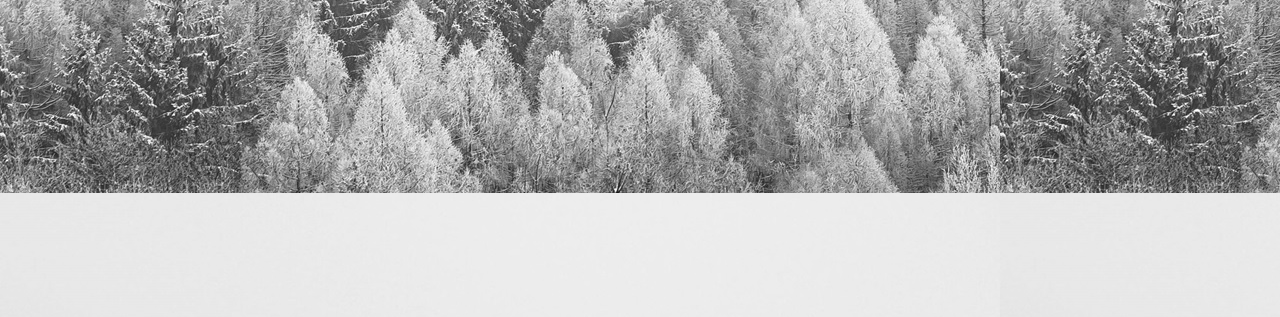
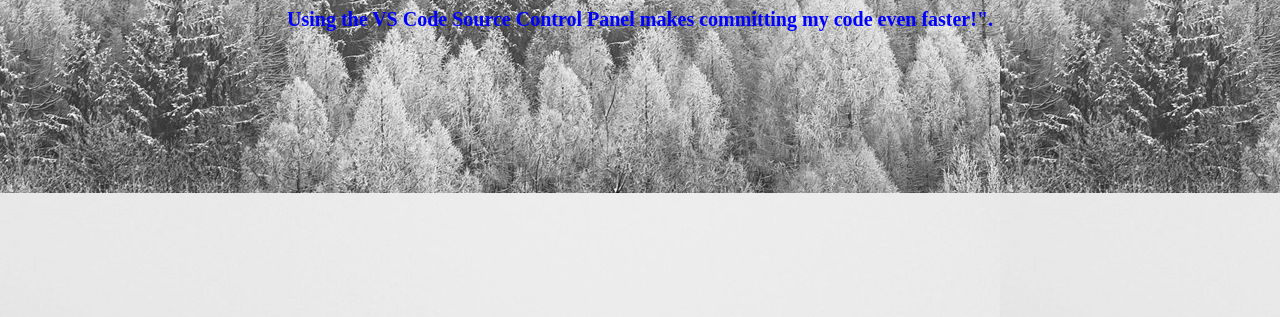
Before and after one commit to christinalicence/FIRST-PROJECT, a plain HTML site: page index.html in a window 1280 px wide. Shown: the part 483-800 px from the top of the page. Drawn offline with Linux system fonts and the light colour scheme.

Commit message:
New p and centrally aligned

```diff
--- a/assets/css/style.css
+++ b/assets/css/style.css
@@ -12,3 +12,6 @@ p {
 h2 {color: orangered;
     font-size: 30px;
 }
+.text-center {
+    text-align: center;
+}
--- a/index.html
+++ b/index.html
@@ -11,5 +11,7 @@
     <p>This is my first project built in an IDE.</p>
  <h2>VS Code is Awesome!</h2>
     <img src="assets/images/ci-logo.png" alt="Code nstitue Logo" />
+<br>
+<p class="text-center">Using the VS Code Source Control Panel makes committing my code even faster!".</p>
   </body>
 </html>
```
